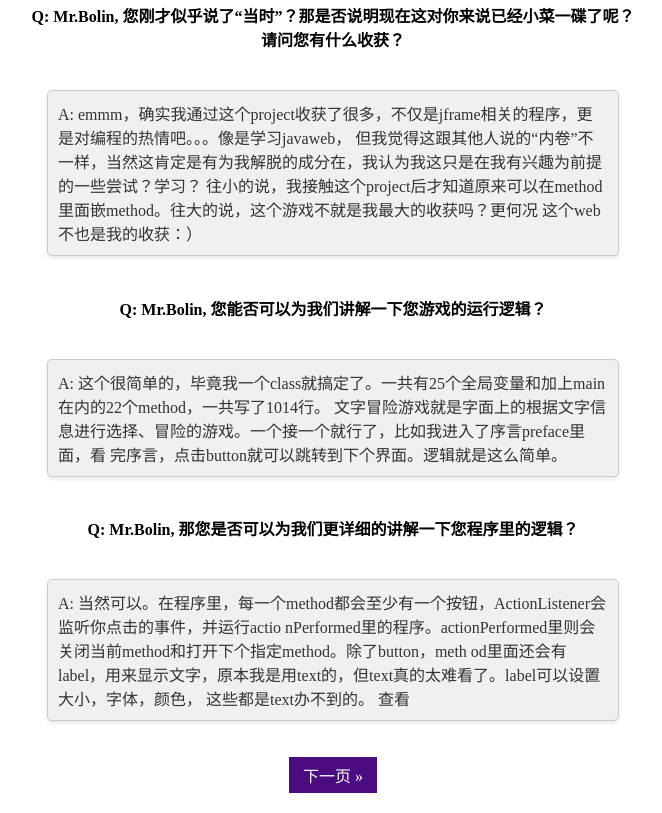
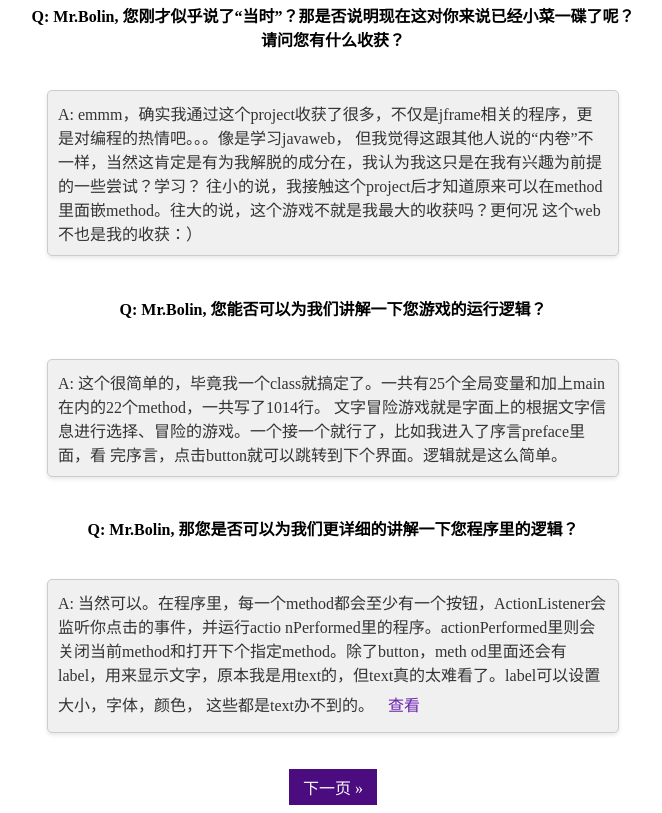
Before and after one commit to B0LINQ/pro1, a plain HTML site: page index.html in a window 1280 px wide. Shown: the part 817-1630 px from the top of the page, without its empty margins (307-969 px from the left). Drawn offline with Linux system fonts and the light colour scheme.

Commit message:
Add files via upload

```diff
--- a/index.html
+++ b/index.html
@@ -61,7 +61,7 @@
         A: 当然可以。在程序里，每一个method都会至少有一个按钮，ActionListener会监听你点击的事件，并运行actio
         nPerformed里的程序。actionPerformed里则会关闭当前method和打开下个指定method。除了button，meth
         od里面还会有label，用来显示文字，原本我是用text的，但text真的太难看了。label可以设置大小，字体，颜色，
-        这些都是text办不到的。 查看
+        这些都是text办不到的。<a id="check">查看</a>
         <div id="pic"><img src="logic.jpg" alt="Your Image"></div>
     </div>
     <br>
--- a/presentation.css
+++ b/presentation.css
@@ -57,12 +57,13 @@ a {
     position: absolute;
     background-color: rgba(176, 0, 0, 0); /* 灰色背景色 */
     max-width: 550px; /* 最大宽度 */
-    left: 43px;
+    left: 48px;
+    top: 120px;
     transition: background-color 0.45s, transform 0.45s ease-in-out;
 }
 #pic:hover{
     transform: scale(15);
-    background-color: rgb(240, 240, 240);
+    background-color: rgb(75, 12, 128);
     padding: 0.95px;
     border-radius: 1px;
     overflow: hidden;
@@ -79,3 +80,6 @@ a {
 #pic:hover img{
     visibility: visible;
 }
+#check{
+    color: #6b21af;
+}
```
